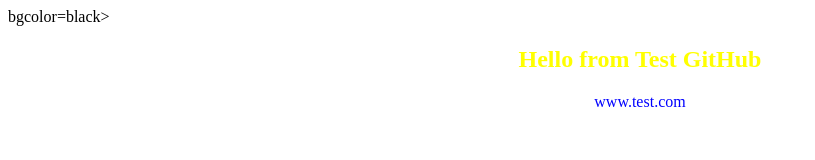
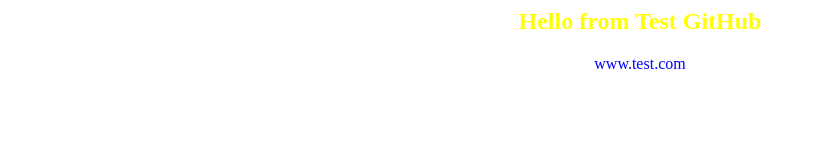
Before and after one commit to burakshaev/jenkins, a plain HTML site: page index.html in a window 1280 px wide. Shown: the whole page, without its empty margins (0-815 px from the left). Drawn offline with Linux system fonts and the light colour scheme.

Commit message:
delete bgcolor=black

```diff
--- a/index.html
+++ b/index.html
@@ -1,5 +1,5 @@
 <html>
-<body> bgcolor=black>
+<body>
 <center>
 <h2><font color=yellow>Hello from Test GitHub</font></h2>
 
```
